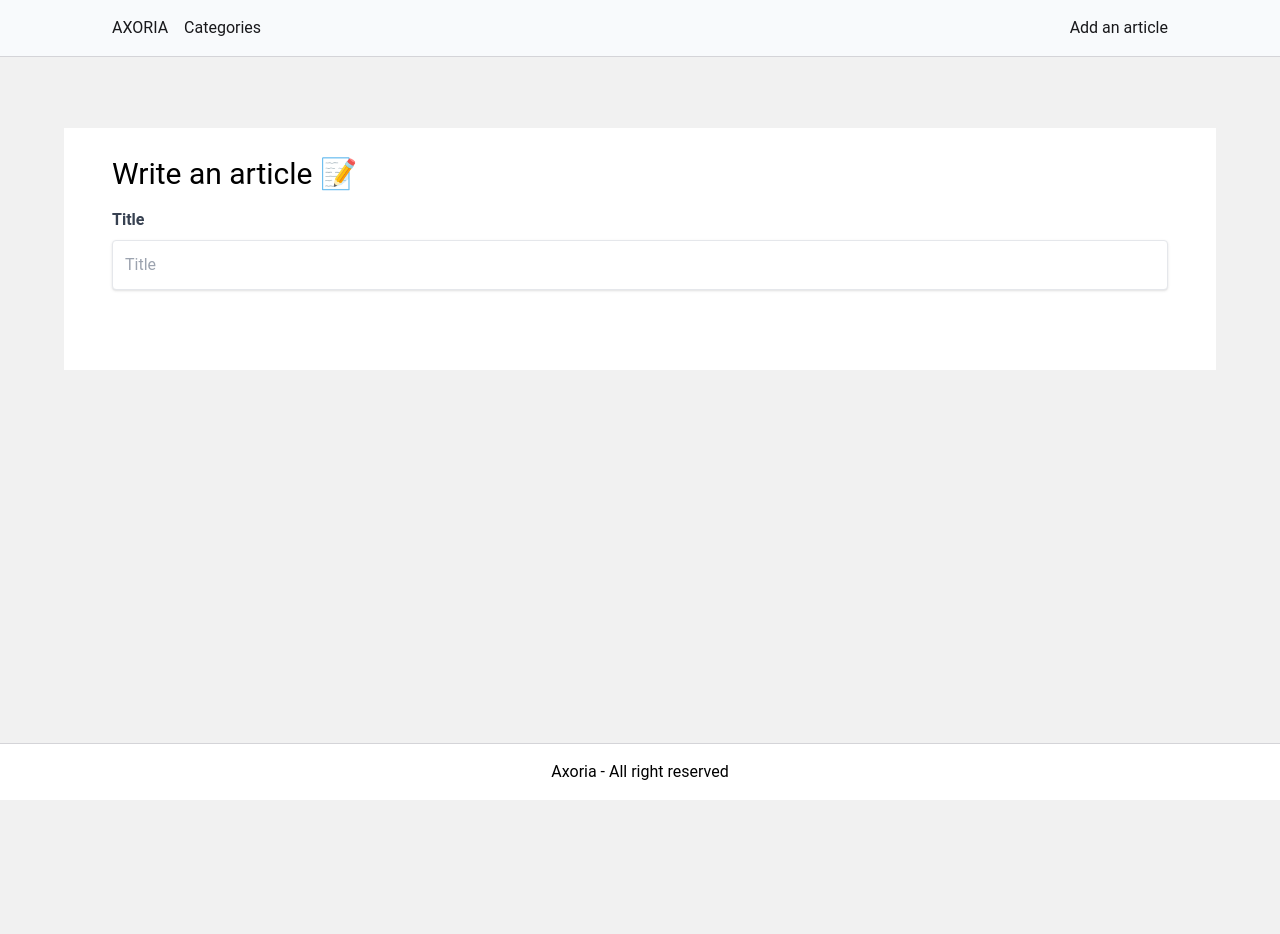
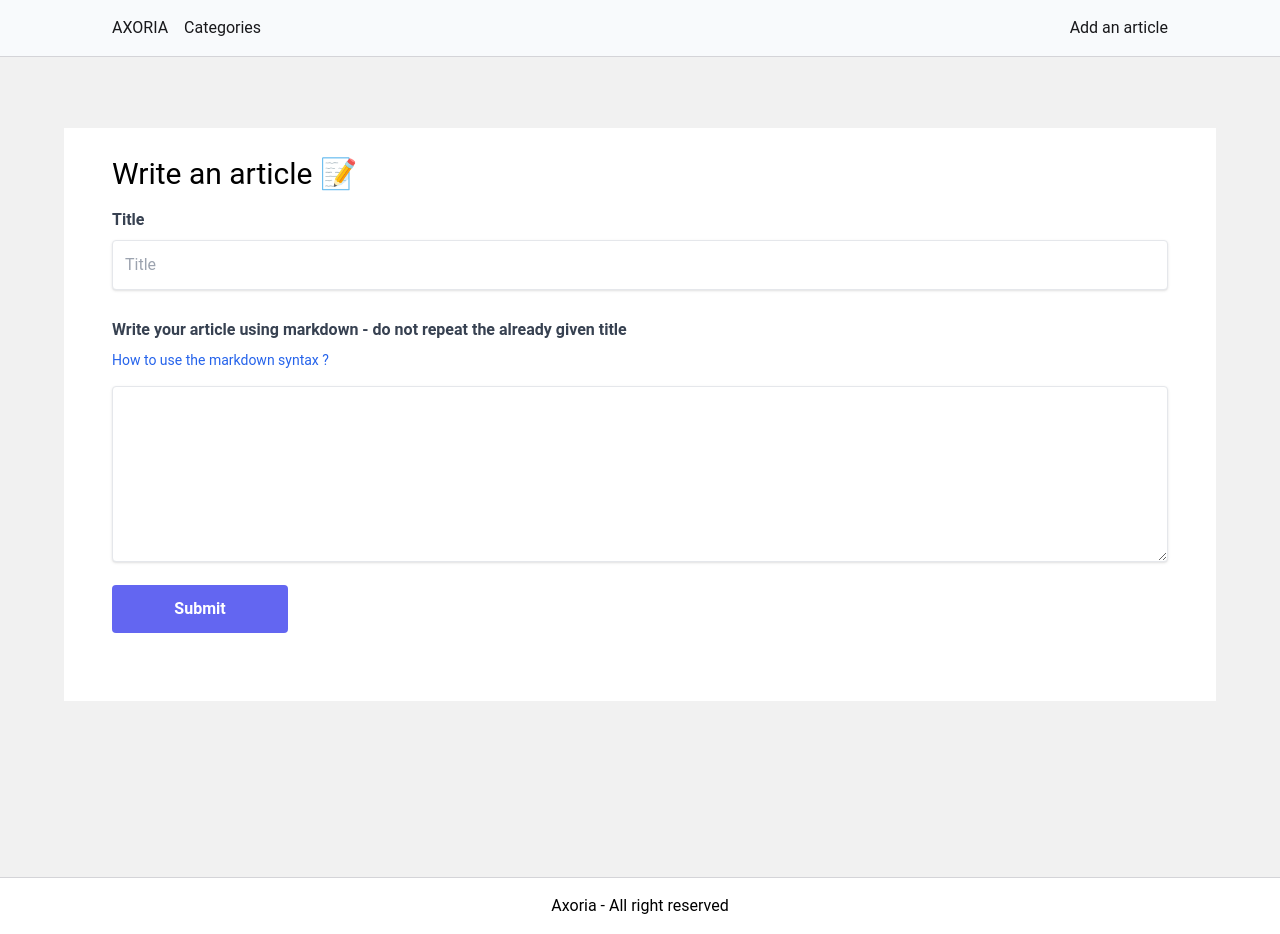
Before and after one commit to Sarah-0911/axoria-blog, a Next.js app: page /dashboard/create in a window 1280 px wide. Before the commit the page ends 800 px from the top, so only its background shows below. Built offline with nearby package versions, Linux system fonts and the light colour scheme.

Commit message:
Création du formulaire de mise en ligne part.2 ok

```diff
--- a/src/app/dashboard/create/page.jsx
+++ b/src/app/dashboard/create/page.jsx
@@ -3,23 +3,48 @@
 
   const handleSubmit = (e) => {
     e.preventDefault();
+    const formData = new FormData(e.target);
 
+    // for (const [key, value] of formData.entries()) {
+    //   console.log(key, value);
+    // }
   }
 
   return (
     <section className="u-main-container bg-white p-7 mt-32 mb-44">
       <h1 className="text-3xl mb-4">Write an article 📝</h1>
-
       <form onSubmit={handleSubmit} className="pb-6">
         <label htmlFor="title" className="f-label">Title</label>
         <input
         type="text"
         name="title"
-        className="shadow border rounded w-full p-3 mb-7 text-gray-700"
+        className="shadow border rounded w-full p-3 mb-7 text-gray-700 focus:outline-slate-400"
         id="title"
         placeholder="Title"
         required
          />
+        <label htmlFor="markdownArticle" className="f-label">
+          Write your article using markdown - do not repeat the already given title
+        </label>
+        <a
+        href="https://www.markdownguide.org/cheat-sheet/"
+        target="_blank"
+        className="block mb-4 text-blue-600 text-sm hover:underline"
+        >
+          How to use the markdown syntax ?
+        </a>
+        <textarea
+        name="markdownArticle"
+        className="min-h-44 appearance-none shadow border rounded w-full p-8 mb-4 text-gray-700 focus:outline-slate-400"
+        id="markdownArticle"
+        required
+        >
+        </textarea>
+        <button
+        className="min-w-44 bg-indigo-500 hover:bg-indigo-700 text-white font-bold p-3 rounded border-none mb-4"
+        >
+          Submit
+        </button>
       </form>
     </section>
   )
```
